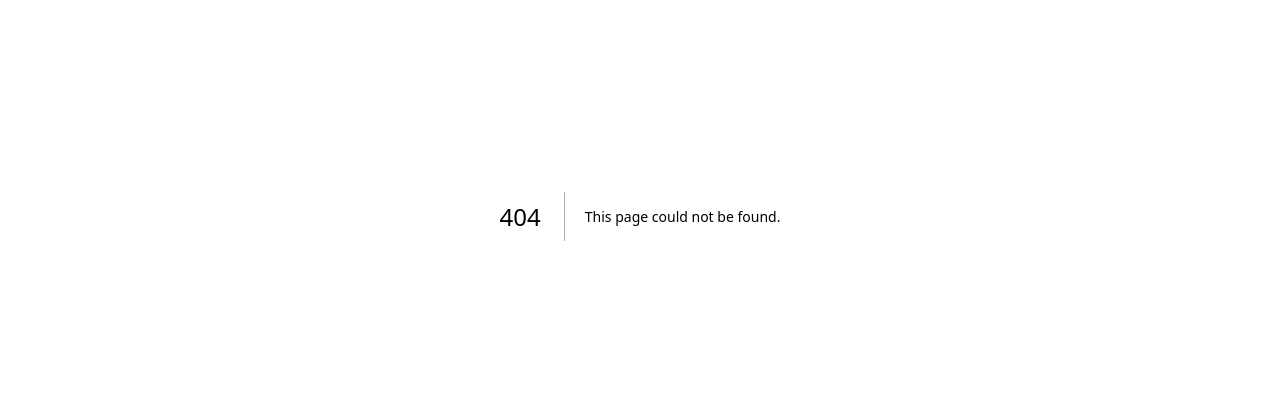
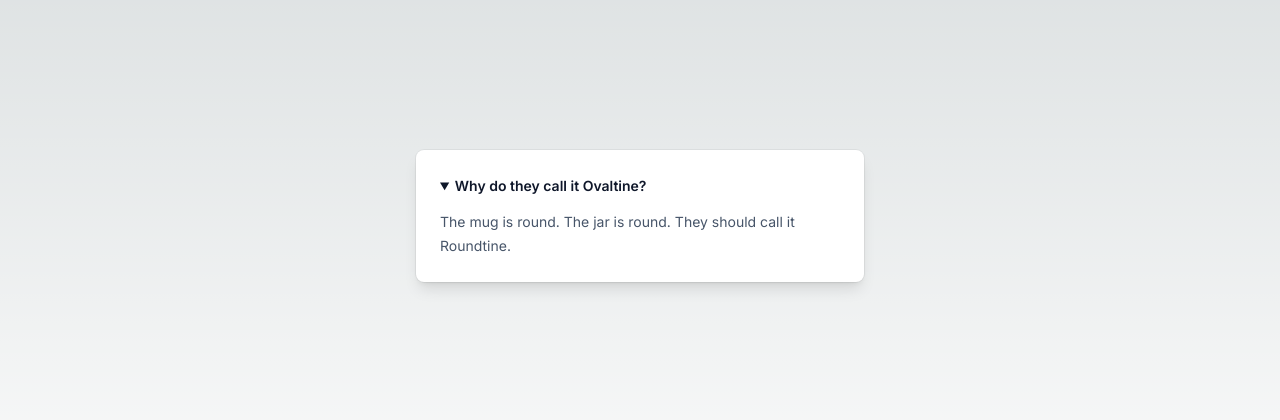
Before and after one commit to nicolaskruger/get-start-tailwind, a Next.js app: page /open in a window 1280 px wide. Before the commit this address had no page. Shown: the part 184-604 px from the top of the page. Built offline with nearby package versions, Linux system fonts and the light colour scheme.

Commit message:
style: :lipstick: open

```diff
--- /dev/null
+++ b/src/app/open/page.tsx
@@ -0,0 +1,25 @@
+import { CenterAllScreen } from "@/components/center-all-screen";
+
+const Page = () => {
+  return (
+    <CenterAllScreen>
+      <div className="max-w-lg mx-auto p-8">
+        <details
+          className="open:bg-white dark:open:bg-slate-900 open:ring-1 open:ring-black/5 dark:open:ring-white/10 open:shadow-lg p-6 rounded-lg"
+          open
+        >
+          <summary className="cursor-pointer text-sm leading-6 text-slate-900 dark:text-white font-semibold select-none">
+            Why do they call it Ovaltine?
+          </summary>
+          <div className="mt-3 text-sm leading-6 text-slate-600 dark:text-slate-400">
+            <p>
+              The mug is round. The jar is round. They should call it Roundtine.
+            </p>
+          </div>
+        </details>
+      </div>
+    </CenterAllScreen>
+  );
+};
+
+export default Page;
```
